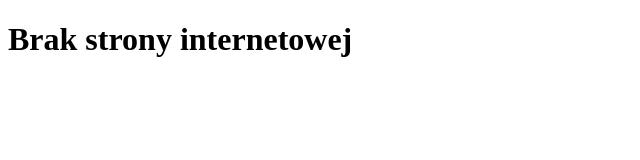
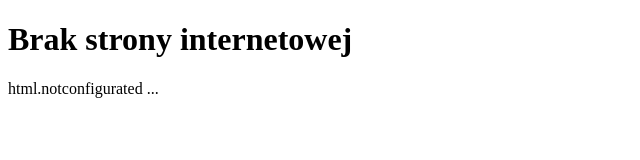
Before and after one commit to patYczakus/me, a plain HTML site: page npfc/err.html in a window 1280 px wide. Shown: the whole page, without its empty margins (0-640 px from the left). Drawn offline with Linux system fonts and the light colour scheme.

Commit message:
Update err.html

```diff
--- a/npfc/err.html
+++ b/npfc/err.html
@@ -5,9 +5,13 @@
         <title>Patryktopek</title>
         <meta name="description" content="Strona Patyczaka 'Xdemona' Rogalskiego. Zapraszam!" />
         <meta name="keywords" content="patryktopek, xdemon, rogalski, rogal" />
-        <meta http-equiv="X-UA_Compatible" content="IE=edge,chrome=1" />
+        <meta http-equiv="X-UA_Commpatible" content="IE=edge,chrome=1" />
     </head>
     <body>
-        <h1>Brak strony internetowej</h1>
+        <div>
+            <h1>Brak strony internetowej</h1>
+            html.notconfigurated
+            ...
+        </div>
     </body>
 </html>
```
